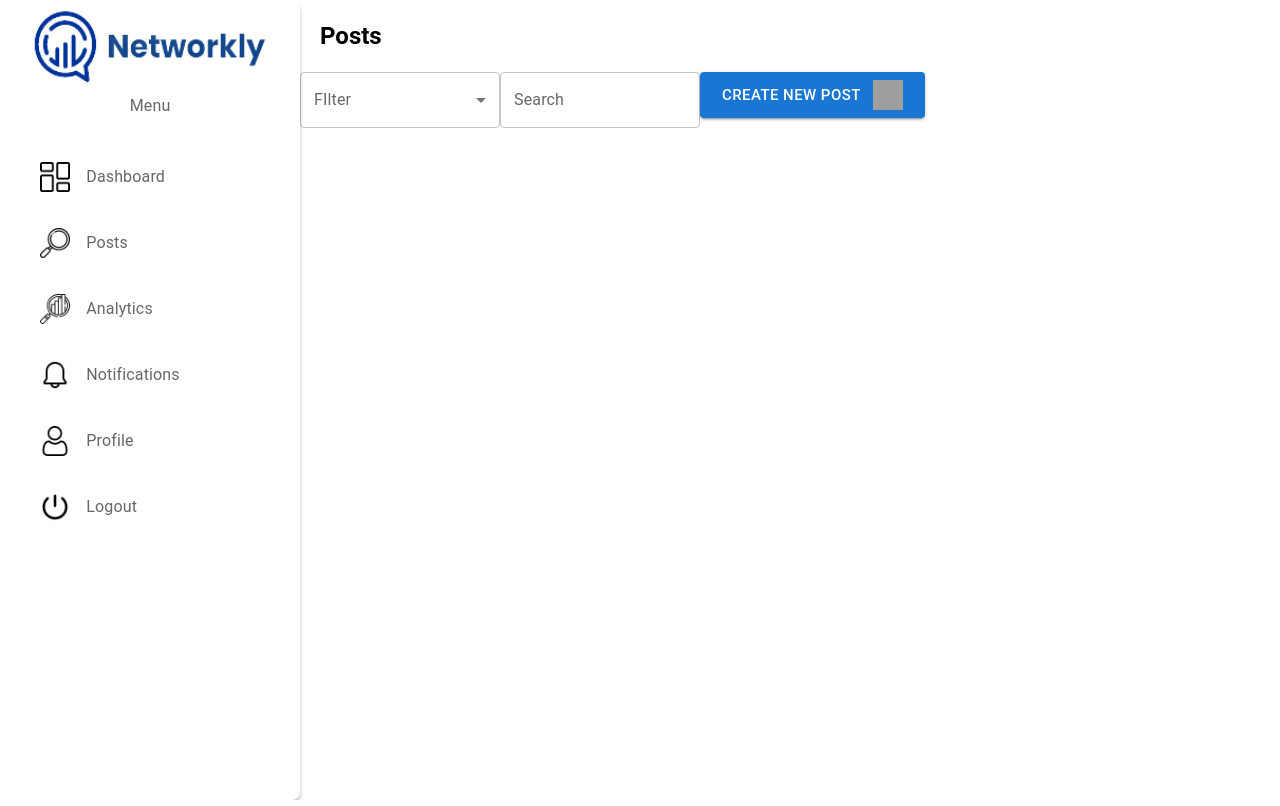
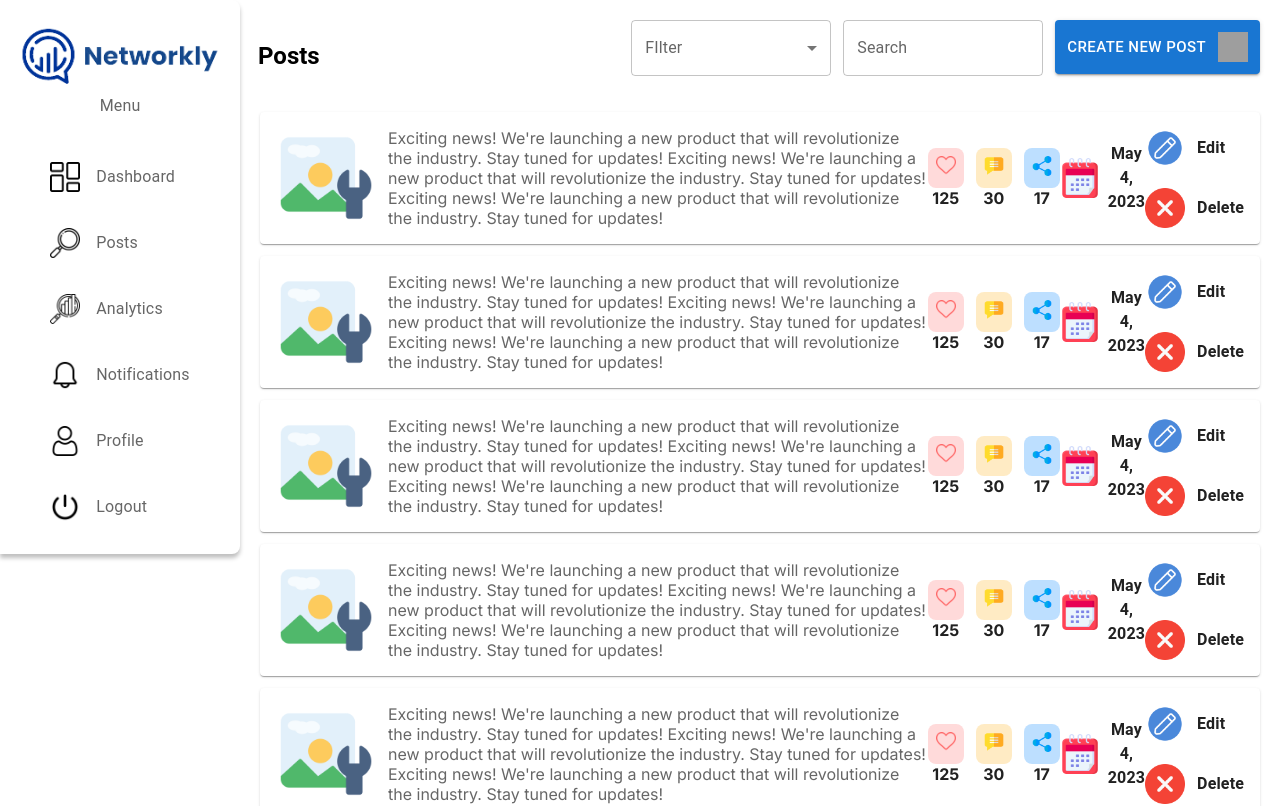
Before and after one commit to Dzenoo/Social-Media-App, a Next.js app: page /posts in a window 1280 px wide. Shown: the top 806 px of the page. Built offline with nearby package versions, Linux system fonts and the light colour scheme; grey boxes are pictures that could not be loaded.

Commit message:
Adding sidebar

```diff
--- a/app/(dashboard)/layout.jsx
+++ b/app/(dashboard)/layout.jsx
@@ -9,5 +9,4 @@ const layout = ({ children }) => {
     </div>
   );
 };
-
 export default layout;
--- a/app/(dashboard)/posts/page.jsx
+++ b/app/(dashboard)/posts/page.jsx
@@ -1,5 +1,6 @@
 "use client";
 import {
+  Box,
   Button,
   FormControl,
   InputLabel,
@@ -10,14 +11,20 @@ import {
 } from "@mui/material";
 import classes from "../../../css/Posts.module.css";
 import Image from "next/image";
+import PostItem from "@/components/Posts/PostItem";
 
 const Posts = () => {
   return (
     <section className={classes.main_dashboard}>
       <div className={classes.filter_bar}>
-        <Typography variant="h5" fontWeight="bold" sx={{ padding: "20px" }}>
+        <Typography
+          variant="h5"
+          fontWeight="bold"
+          sx={{ padding: "20px", position: "relative", right: "22px" }}
+        >
           Posts
         </Typography>
+        <Box sx={{ display: "flex", gap: "12px" }}>
           <FormControl sx={{ width: "200px" }}>
             <InputLabel>FIlter</InputLabel>
             <Select placeholder="Filter">
@@ -31,12 +38,26 @@ const Posts = () => {
             <Button
               variant="contained"
               size="large"
-            sx={{ display: "flex", alignItems: "center", gap: "12px" }}
+              sx={{
+                display: "flex",
+                alignItems: "center",
+                gap: "12px",
+                padding: "12px",
+              }}
             >
               Create new post
               <Image src="/images/add.png" width={30} height={30} />
             </Button>
           </FormControl>
+        </Box>
+      </div>
+      <div className={classes.posts_container}>
+        <PostItem />
+        <PostItem />
+        <PostItem />
+        <PostItem />
+        <PostItem />
+        <PostItem />
       </div>
     </section>
   );
--- a/components/Posts/PostItem.jsx
+++ b/components/Posts/PostItem.jsx
@@ -1,7 +1,57 @@
 "use client";
+import { Box, Card, Typography } from "@mui/material";
+import classes from "../../css/Posts.module.css";
+import Image from "next/image";
 
 const PostItem = () => {
-  return <div>PostItem</div>;
+  return (
+    <Card className={classes.post_item}>
+      <Box className={classes.img}>
+        <Image src="/images/setting.png" width={100} height={100} />
+        <Typography variant="p" color="textSecondary">
+          Exciting news! We're launching a new product that will revolutionize
+          the industry. Stay tuned for updates! Exciting news! We're launching a
+          new product that will revolutionize the industry. Stay tuned for
+          updates! Exciting news! We're launching a new product that will
+          revolutionize the industry. Stay tuned for updates!
+        </Typography>
+      </Box>
+      <Box className={classes.interactivity}>
+        <div className={classes.interactive_item}>
+          <div className={classes.interactive_background_like}>
+            <Image src="/images/like.png" width={20} height={20} />
+          </div>
+          <strong>125</strong>
+        </div>
+        <div className={classes.interactive_item}>
+          <div className={classes.interactive_background_comment}>
+            <Image src="/images/comment.png" width={20} height={20} />
+          </div>
+          <strong>30</strong>
+        </div>
+        <div className={classes.interactive_item}>
+          <div className={classes.interactive_background_share}>
+            <Image src="/images/share.png" width={20} height={20} />
+          </div>
+          <strong>17</strong>
+        </div>
+      </Box>
+      <Box className={classes.date}>
+        <Image src="/images/calendar2.png" width={40} height={40} />
+        <Typography fontWeight="bold">May 4, 2023</Typography>
+      </Box>
+      <Box className={classes.actions}>
+        <div className={classes.action}>
+          <Image src="/images/edit.png" width={40} height={40} />
+          <Typography fontWeight="bold">Edit</Typography>
+        </div>
+        <div className={classes.action}>
+          <Image src="/images/remove.png" width={40} height={40} />
+          <Typography fontWeight="bold">Delete</Typography>
+        </div>
+      </Box>
+    </Card>
+  );
 };
 
 export default PostItem;
--- a/components/Sidebar.jsx
+++ b/components/Sidebar.jsx
@@ -8,7 +8,7 @@ const Sidebar = () => {
   return (
     <nav className={classes.sidebar}>
       <div>
-        <Image src="/images/logo_blue.png" width={260} height={90} alt="logo" />
+        <Image src="/images/logo_blue.png" width={220} height={70} alt="logo" />
       </div>
       <Typography color="textSecondary">Menu</Typography>
       <ul className={classes.sidebar_list}>
--- a/css/Posts.module.css
+++ b/css/Posts.module.css
@@ -1,5 +1,82 @@
-.posts_section {
+.main_dashboard {
+  display: grid;
+  gap: 20px;
+  grid-auto-rows: min-content;
+  width: 100%;
+  padding: 20px;
 }
 
-.post_container {
+.main_dashboard .filter_bar {
+  display: flex;
+  justify-content: space-between;
+  gap: 12px;
 }
+
+.posts_container {
+  display: flex;
+  flex-direction: column;
+  gap: 12px;
+}
+
+.post_item {
+  display: flex;
+  justify-content: space-between;
+  align-items: center;
+  padding: 16px;
+}
+
+.post_item .img {
+  align-items: center;
+  display: flex;
+  gap: 12px;
+  max-width: 800px;
+}
+
+.post_item .interactivity {
+  display: flex;
+  gap: 12px;
+}
+
+.post_item .interactivity .interactive_item {
+  display: flex;
+  flex-direction: column;
+  align-items: center;
+}
+
+.post_item .interactivity .interactive_item .interactive_background_like {
+  padding: 8px;
+  background-color: #ff101027;
+  border-radius: 8px;
+}
+
+.post_item .interactivity .interactive_item .interactive_background_comment {
+  padding: 8px;
+  border-radius: 8px;
+  background-color: #ffaa003b;
+}
+
+.post_item .interactivity .interactive_item .interactive_background_share {
+  border-radius: 8px;
+  padding: 8px;
+  background-color: #0084ff42;
+}
+
+.post_item .date {
+  display: flex;
+  justify-content: center;
+  gap: 8px;
+  align-items: center;
+  text-align: center;
+}
+
+.post_item .actions {
+  display: flex;
+  flex-direction: column;
+  gap: 20px;
+}
+
+.post_item .actions .action {
+  align-items: center;
+  gap: 12px;
+  display: flex;
+}
--- a/css/Sidebar.module.css
+++ b/css/Sidebar.module.css
@@ -2,12 +2,13 @@
   background: #ffffff;
   box-shadow: 0px 4px 4px rgba(0, 0, 0, 0.25);
   border-radius: 0px 8px 8px 0px;
-  width: 300px;
-  height: 100vh;
+  width: 200px;
+  height: 100%;
   transition: 0.3s;
   display: flex;
   flex-direction: column;
   align-items: center;
+  padding: 20px;
 }
 
 .sidebar_list {
@@ -17,7 +18,7 @@
   gap: 12px;
   margin-top: 2em;
   position: relative;
-  right: 40px;
+  /* right: 40px; */
 }
 
 .sidebar_list li a {
```
Lines whose indentation alone changed are shown as unchanged.
